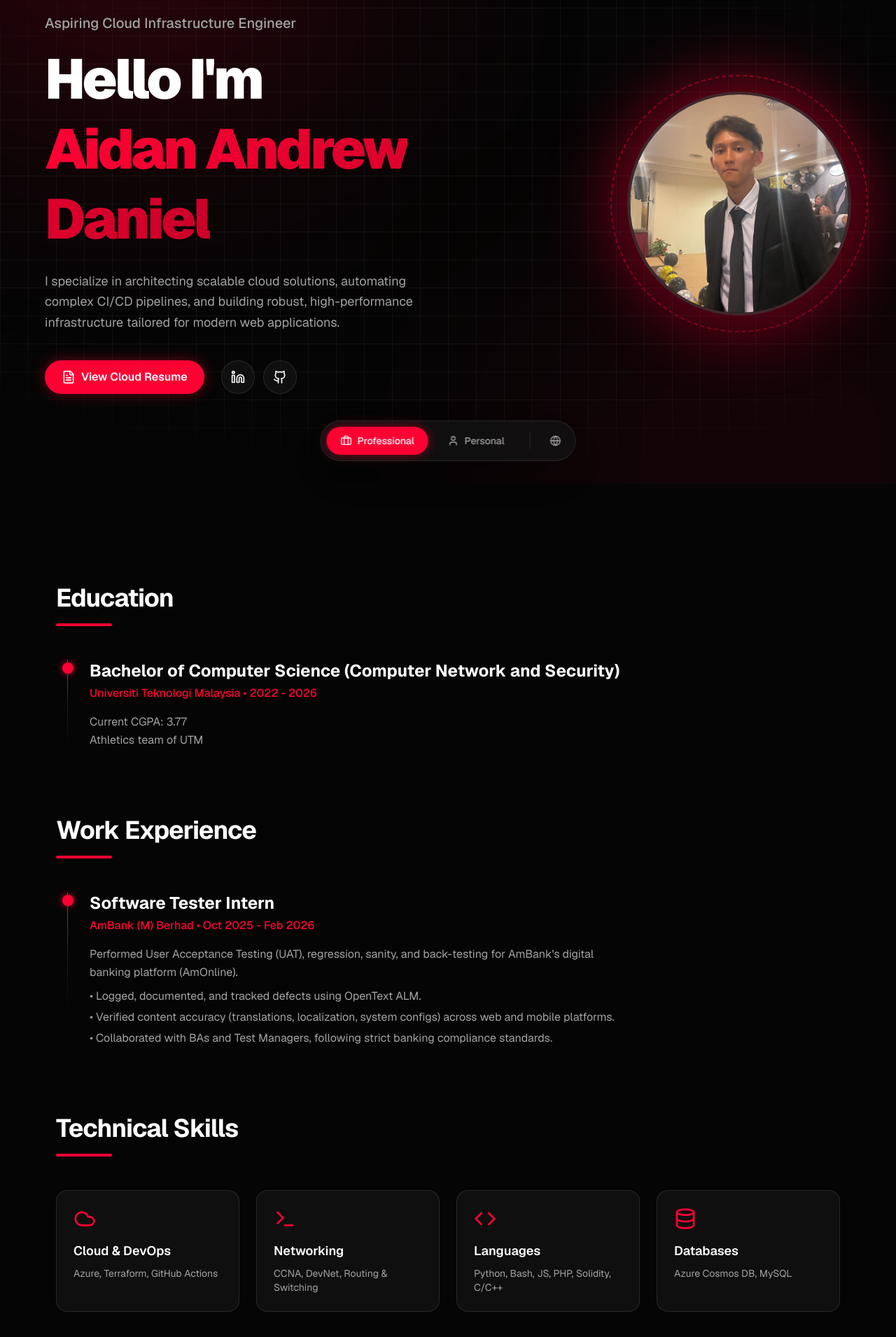
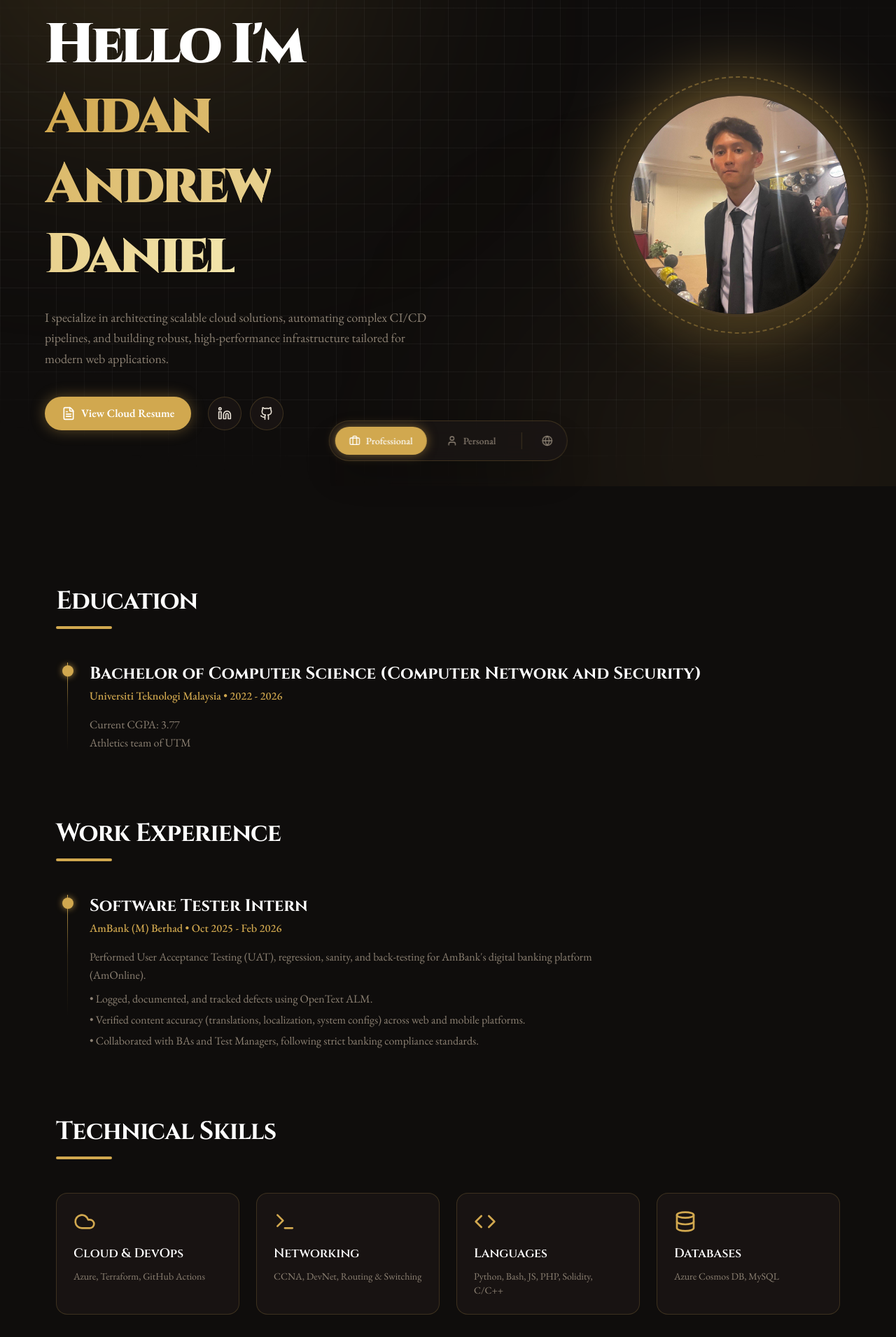
Before and after one commit to aidadann/Static-Portfolio-Website-Hosting, a Next.js app: page / in a window 1280 px wide. Shown: the part 109-2020 px from the top of the page at 70% size. Built offline with nearby package versions, Linux system fonts and the light colour scheme.

Commit message:
feat: implement initial portfolio architecture with custom cursor, spotlight cards, and professional experience sections

```diff
--- a/src/app/globals.css
+++ b/src/app/globals.css
@@ -1,13 +1,16 @@
 @import "tailwindcss";
 
 @theme {
-  --color-background: #050505;
-  --color-foreground: #ffffff;
-  --color-accent: #ff0033;
-  --color-accent-hover: #cc0029;
-  --color-muted: #a3a3a3;
-  --color-card: rgba(20, 20, 20, 0.7);
-  --color-card-border: rgba(255, 255, 255, 0.1);
+  --color-background: #0f0d0c;
+  --color-foreground: #e6dfd3;
+  --color-accent: #d1a84f;
+  --color-accent-hover: #f3e5ab;
+  --color-muted: #8c8173;
+  --color-card: rgba(26, 22, 20, 0.85);
+  --color-card-border: rgba(209, 168, 79, 0.2);
+
+  --font-cinzel: var(--font-cinzel), serif;
+  --font-garamond: var(--font-garamond), serif;
 }
 
 :root {
@@ -17,7 +20,7 @@
 body {
   background-color: var(--color-background);
   color: var(--color-foreground);
-  font-family: var(--font-geist-sans), Arial, Helvetica, sans-serif;
+  font-family: var(--font-garamond), serif;
   overflow-x: hidden;
 }
 
--- a/src/components/Contact.tsx
+++ b/src/components/Contact.tsx
@@ -93,7 +93,7 @@ export function Contact() {
 
             <button
               type="submit"
-              className="mt-2 flex items-center justify-center gap-2 w-full py-4 rounded-xl bg-accent text-white font-bold hover:bg-accent-hover hover:shadow-[0_0_20px_rgba(255,0,51,0.4)] transition-all"
+              className="mt-2 flex items-center justify-center gap-2 w-full py-4 rounded-xl bg-accent text-white font-bold hover:bg-accent-hover hover:shadow-[0_0_20px_rgba(209,168,79,0.4)] transition-all"
             >
               Send Message
               <Send className="w-4 h-4 ml-1" />
--- a/src/components/CustomCursor.tsx
+++ b/src/components/CustomCursor.tsx
@@ -50,7 +50,7 @@ export function CustomCursor() {
   return (
     <>
       <motion.div
-        className="fixed top-0 left-0 w-3 h-3 bg-accent rounded-full pointer-events-none z-[10000] shadow-[0_0_10px_rgba(255,0,51,0.8)]"
+        className="fixed top-0 left-0 w-3 h-3 bg-accent rounded-full pointer-events-none z-[10000] shadow-[0_0_10px_rgba(209,168,79,0.8)]"
         animate={{
           x: mousePosition.x - 6,
           y: mousePosition.y - 6,
@@ -66,8 +66,8 @@ export function CustomCursor() {
           x: mousePosition.x - 20,
           y: mousePosition.y - 20,
           scale: isHovering ? 1.5 : 1,
-          backgroundColor: isHovering ? "rgba(255, 0, 51, 0.15)" : "rgba(255, 0, 51, 0)",
-          borderColor: isHovering ? "rgba(255, 0, 51, 0.4)" : "rgba(255, 0, 51, 0.8)",
+          backgroundColor: isHovering ? "rgba(209, 168, 79, 0.15)" : "rgba(209, 168, 79, 0)",
+          borderColor: isHovering ? "rgba(209, 168, 79, 0.4)" : "rgba(209, 168, 79, 0.8)",
         }}
         transition={{ type: "spring", stiffness: 150, damping: 20, mass: 0.5 }}
       />
--- a/src/components/Hero.tsx
+++ b/src/components/Hero.tsx
@@ -30,7 +30,7 @@ export function Hero() {
             initial={{ opacity: 0, x: -20 }}
             animate={{ opacity: 1, x: 0 }}
             transition={{ duration: 0.6, delay: 0.1, ease: "easeOut" }}
-            className="text-5xl md:text-7xl lg:text-[5rem] font-black tracking-tighter text-white mb-6 leading-tight"
+            className="font-cinzel text-5xl md:text-7xl lg:text-[5rem] font-black tracking-tighter text-white mb-6 leading-tight"
           >
             Hello I'm <br />
             <span className="text-transparent bg-clip-text bg-gradient-to-r from-accent to-accent-hover">
@@ -57,7 +57,7 @@ export function Hero() {
               href="https://thankful-sky-05855b100.7.azurestaticapps.net"
               target="_blank"
               rel="noopener noreferrer"
-              className="flex items-center gap-2 px-6 py-3 rounded-full bg-accent text-white font-semibold hover:bg-accent-hover transition-colors shadow-[0_0_20px_rgba(255,0,51,0.4)]"
+              className="flex items-center gap-2 px-6 py-3 rounded-full bg-accent text-white font-semibold hover:bg-accent-hover transition-colors shadow-[0_0_20px_rgba(209,168,79,0.4)]"
             >
               <FileText className="w-5 h-5" />
               View Cloud Resume
--- a/src/components/NavigationDock.tsx
+++ b/src/components/NavigationDock.tsx
@@ -29,7 +29,7 @@ export function NavigationDock({
           {activeTab === "professional" && (
             <motion.div
               layoutId="nav-bg"
-              className="absolute inset-0 bg-accent rounded-full shadow-[0_0_15px_rgba(255,0,51,0.5)] -z-10"
+              className="absolute inset-0 bg-accent rounded-full shadow-[0_0_15px_rgba(209,168,79,0.5)] -z-10"
               transition={{ type: "spring", bounce: 0.2, duration: 0.6 }}
             />
           )}
@@ -47,7 +47,7 @@ export function NavigationDock({
           {activeTab === "personal" && (
             <motion.div
               layoutId="nav-bg"
-              className="absolute inset-0 bg-accent rounded-full shadow-[0_0_15px_rgba(255,0,51,0.5)] -z-10"
+              className="absolute inset-0 bg-accent rounded-full shadow-[0_0_15px_rgba(209,168,79,0.5)] -z-10"
               transition={{ type: "spring", bounce: 0.2, duration: 0.6 }}
             />
           )}
--- a/src/components/PersonalHero.tsx
+++ b/src/components/PersonalHero.tsx
@@ -18,7 +18,7 @@ export function PersonalHero() {
           initial={{ opacity: 0, scale: 0.8, rotate: -30 }}
           animate={{ opacity: 1, scale: 1, rotate: 12 }}
           transition={{ type: "spring", bounce: 0.5, duration: 0.8 }}
-          className="w-20 h-20 bg-accent/10 border border-accent/20 rounded-3xl flex items-center justify-center mb-8 shadow-[0_0_30px_rgba(255,0,51,0.2)]"
+          className="w-20 h-20 bg-accent/10 border border-accent/20 rounded-3xl flex items-center justify-center mb-8 shadow-[0_0_30px_rgba(209,168,79,0.2)]"
         >
           <Smile className="w-10 h-10 text-accent" />
         </motion.div>
@@ -27,7 +27,7 @@ export function PersonalHero() {
           initial={{ opacity: 0, y: 20 }}
           animate={{ opacity: 1, y: 0 }}
           transition={{ duration: 0.6, delay: 0.1 }}
-          className="text-5xl md:text-7xl font-black tracking-tighter text-white mb-6 leading-tight"
+          className="font-cinzel text-5xl md:text-7xl font-black tracking-tighter text-white mb-6 leading-tight"
         >
           Welcome to the <br />
           <span className="text-transparent bg-clip-text bg-gradient-to-r from-accent to-accent-hover">
--- a/src/components/Professional.tsx
+++ b/src/components/Professional.tsx
@@ -16,7 +16,7 @@ export function Professional() {
       className="max-w-6xl mx-auto px-4 py-24 pb-48"
     >
       <div className="mb-24">
-        <h2 className="text-4xl font-bold text-white mb-4 tracking-tight">Education</h2>
+        <h2 className="font-cinzel text-4xl font-bold text-white mb-4 tracking-tight">Education</h2>
         <div className="h-1 w-20 bg-accent mb-12 rounded-full" />
 
         <div className="relative pl-8 ml-4">
@@ -30,13 +30,13 @@ export function Professional() {
           />
 
           <motion.div
-            className="absolute w-4 h-4 bg-accent rounded-full -left-[7.5px] top-1 shadow-[0_0_10px_rgba(255,0,51,0.8)]"
+            className="absolute w-4 h-4 bg-accent rounded-full -left-[7.5px] top-1 shadow-[0_0_10px_rgba(209,168,79,0.8)]"
             initial={{ scale: 0, opacity: 0 }}
             whileInView={{ scale: 1, opacity: 1 }}
             viewport={{ once: true }}
             transition={{ delay: 0.2, duration: 0.5 }}
           />
-          <h3 className="text-2xl font-bold text-white mb-1">Bachelor of Computer Science (Computer Network and Security)</h3>
+          <h3 className="font-cinzel text-2xl font-bold text-white mb-1">Bachelor of Computer Science (Computer Network and Security)</h3>
           <p className="text-accent font-medium mb-4">Universiti Teknologi Malaysia • 2022 - 2026</p>
           <p className="text-muted leading-relaxed max-w-3xl">
             Current CGPA: 3.77 <br />
@@ -46,7 +46,7 @@ export function Professional() {
       </div>
 
       <div className="mb-24">
-        <h2 className="text-4xl font-bold text-white mb-4 tracking-tight">Work Experience</h2>
+        <h2 className="font-cinzel text-4xl font-bold text-white mb-4 tracking-tight">Work Experience</h2>
         <div className="h-1 w-20 bg-accent mb-12 rounded-full" />
 
         <div className="relative pl-8 ml-4 space-y-12">
@@ -62,13 +62,13 @@ export function Professional() {
           {/* Experience Item 1 */}
           <div className="relative">
             <motion.div
-              className="absolute w-4 h-4 bg-accent rounded-full -left-[39.5px] top-1 shadow-[0_0_10px_rgba(255,0,51,0.8)]"
+              className="absolute w-4 h-4 bg-accent rounded-full -left-[39.5px] top-1 shadow-[0_0_10px_rgba(209,168,79,0.8)]"
               initial={{ scale: 0, opacity: 0 }}
               whileInView={{ scale: 1, opacity: 1 }}
               viewport={{ once: true }}
               transition={{ delay: 0.3, duration: 0.5 }}
             />
-            <h3 className="text-2xl font-bold text-white mb-1">Software Tester Intern</h3>
+            <h3 className="font-cinzel text-2xl font-bold text-white mb-1">Software Tester Intern</h3>
             <p className="text-accent font-medium mb-4">AmBank (M) Berhad • Oct 2025 - Feb 2026</p>
             <p className="text-muted leading-relaxed max-w-3xl">
               Performed User Acceptance Testing (UAT), regression, sanity, and back-testing for AmBank's digital banking platform (AmOnline).<br />
@@ -81,7 +81,7 @@ export function Professional() {
       </div>
 
       <div className="mb-24">
-        <h2 className="text-4xl font-bold text-white mb-4 tracking-tight">Technical Skills</h2>
+        <h2 className="font-cinzel text-4xl font-bold text-white mb-4 tracking-tight">Technical Skills</h2>
         <div className="h-1 w-20 bg-accent mb-12 rounded-full" />
 
         <div className="grid grid-cols-1 sm:grid-cols-2 md:grid-cols-4 gap-6">
@@ -98,7 +98,7 @@ export function Professional() {
             >
               <SpotlightCard className="p-6 h-full">
                 <skill.icon className="w-8 h-8 text-accent mb-4" />
-                <h3 className="text-lg font-semibold text-white mb-2">{skill.label}</h3>
+                <h3 className="font-cinzel text-lg font-semibold text-white mb-2">{skill.label}</h3>
                 <p className="text-sm text-muted">{skill.desc}</p>
               </SpotlightCard>
             </motion.div>
@@ -107,7 +107,7 @@ export function Professional() {
       </div>
 
       <div className="mb-32">
-        <h2 className="text-4xl font-bold text-white mb-4 tracking-tight">Featured Projects</h2>
+        <h2 className="font-cinzel text-4xl font-bold text-white mb-4 tracking-tight">Featured Projects</h2>
         <div className="h-1 w-20 bg-accent mb-12 rounded-full" />
         <ProjectGrid />
       </div>
--- a/src/components/ProjectGrid.tsx
+++ b/src/components/ProjectGrid.tsx
@@ -42,7 +42,7 @@ export function ProjectGrid() {
             <div className="absolute inset-0 bg-gradient-to-b from-transparent to-black/50 z-0 pointer-events-none" />
 
             <div className="z-10">
-              <h3 className="text-2xl font-bold text-white mb-2 group-hover:text-accent transition-colors">
+              <h3 className="font-cinzel text-2xl font-bold text-white mb-2 group-hover:text-accent transition-colors">
                 {project.title}
               </h3>
               <p className="text-muted text-sm mb-6 leading-relaxed">
--- a/src/components/SpotlightCard.tsx
+++ b/src/components/SpotlightCard.tsx
@@ -44,13 +44,13 @@ export function SpotlightCard({ children, className = "" }: { children: React.Re
       onBlur={handleBlur}
       onMouseEnter={handleMouseEnter}
       onMouseLeave={handleMouseLeave}
-      className={`relative overflow-hidden rounded-2xl bg-card border border-card-border hover:border-accent/50 hover:shadow-[0_0_20px_rgba(255,0,51,0.1)] transition-all ${className}`}
+      className={`relative overflow-hidden rounded-2xl bg-card border border-card-border hover:border-accent/50 hover:shadow-[0_0_20px_rgba(209,168,79,0.1)] transition-all ${className}`}
     >
       <motion.div
         className="pointer-events-none absolute -inset-px transition duration-300 z-0"
         animate={{ opacity }}
         style={{
-          background: `radial-gradient(600px circle at ${position.x}px ${position.y}px, rgba(255,0,51,0.15), transparent 40%)`,
+          background: `radial-gradient(600px circle at ${position.x}px ${position.y}px, rgba(209,168,79,0.15), transparent 40%)`,
         }}
       />
       <div className="relative z-10 h-full">{children}</div>
```
Also changed, not shown: src/app/layout.tsx (+6 -6 lines), src/components/Personal.tsx (+10 -10 lines).
